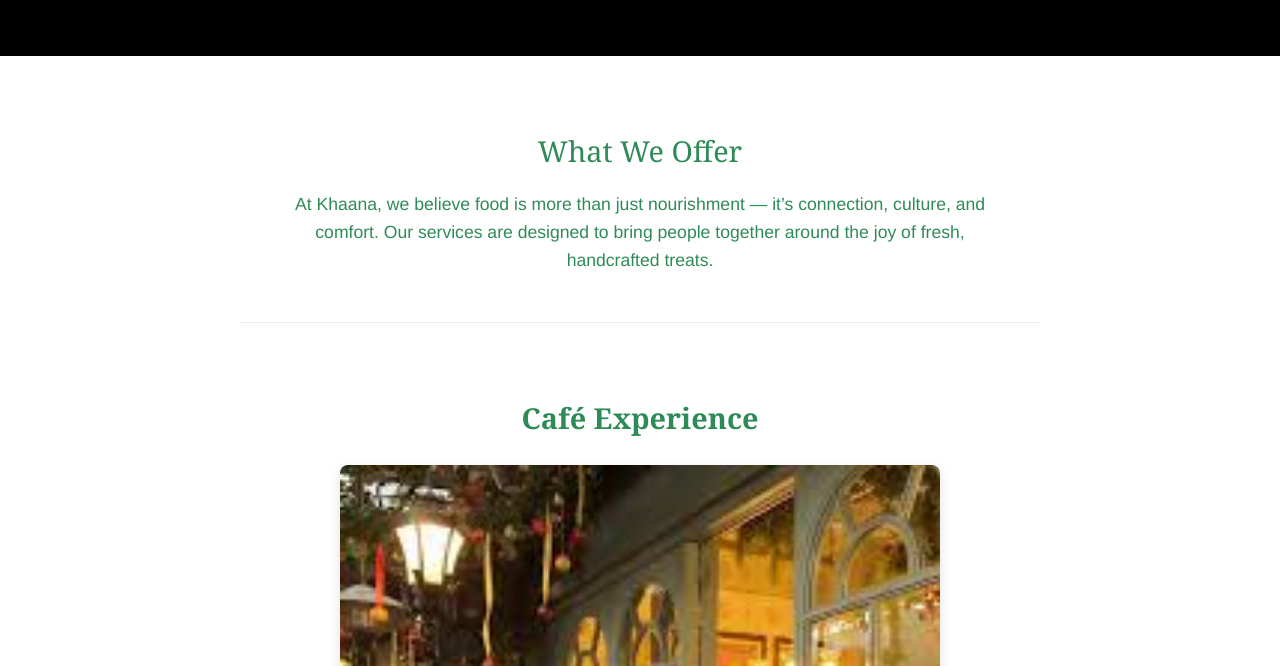
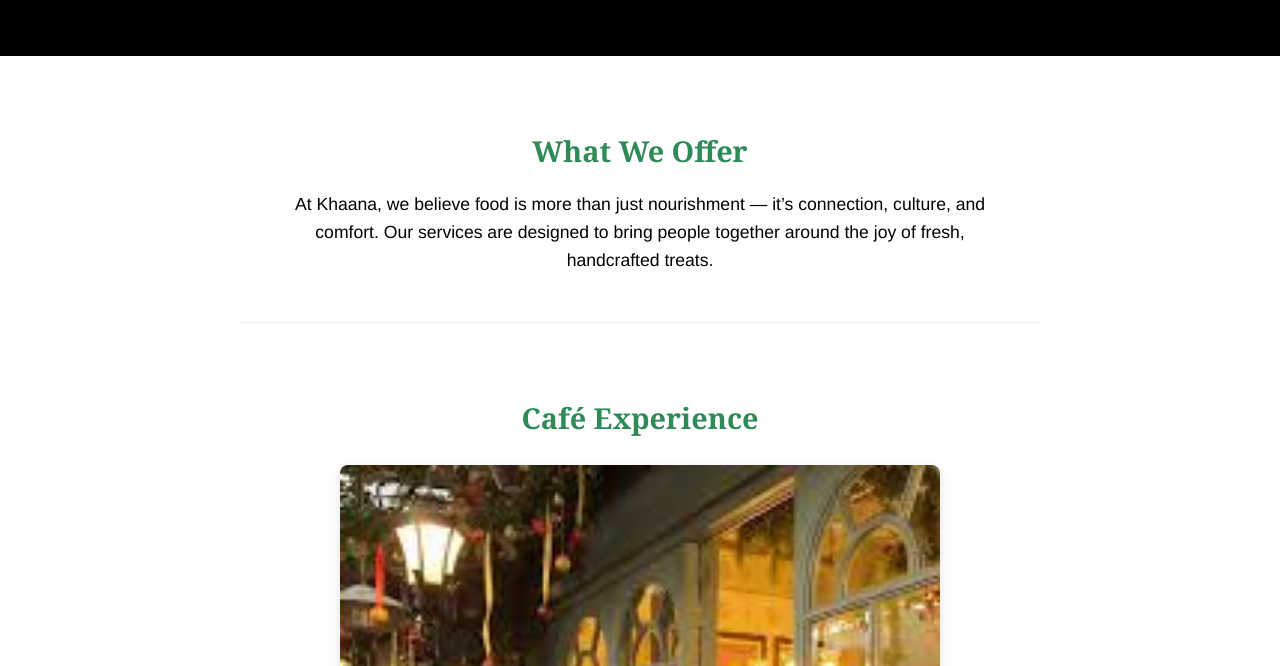
Before and after one commit to mailtrisharaman-hue/mailtrisharaman-hue.github.io, a plain HTML site: page index.html in a window 1280 px wide. Shown: the part 134-800 px from the top of the page. Drawn offline with Linux system fonts and the light colour scheme; files whose address does not match are found by name.

Commit message:
Update index.html

```diff
--- a/index.html
+++ b/index.html
@@ -54,13 +54,15 @@
       text-align: left;
       margin: 0 auto;
       max-width: 720px;
-      color: var(--text);
+      color: var(--black);
       font-weight: normal;
     }
 
-    .intro h2,
+    .intro h2{
+      color:var(--green);
+    }
     .intro p{
-      color: #2e8b57;
+      color:var(--black);
       font-weight: normal;
       text-align: center;
     }
```
